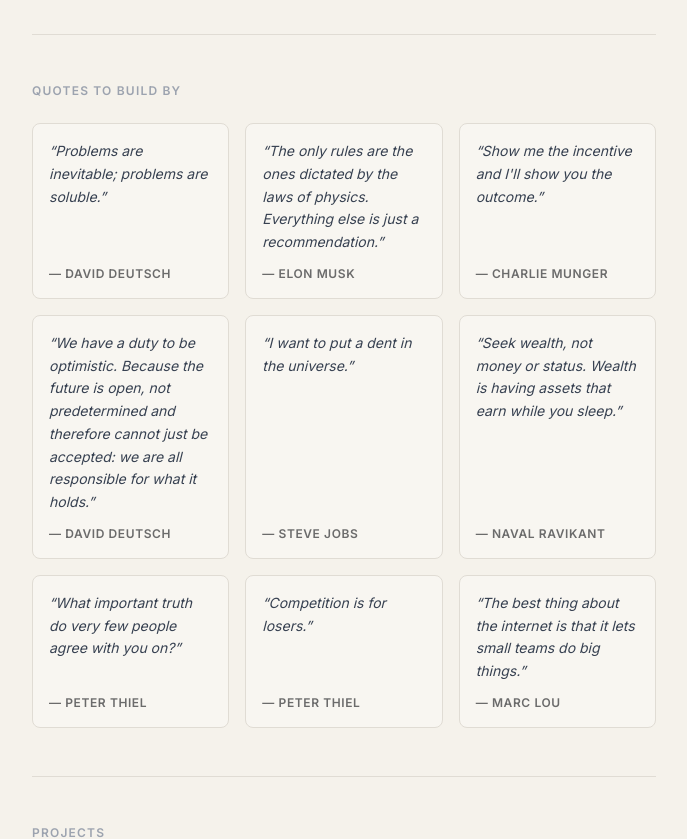
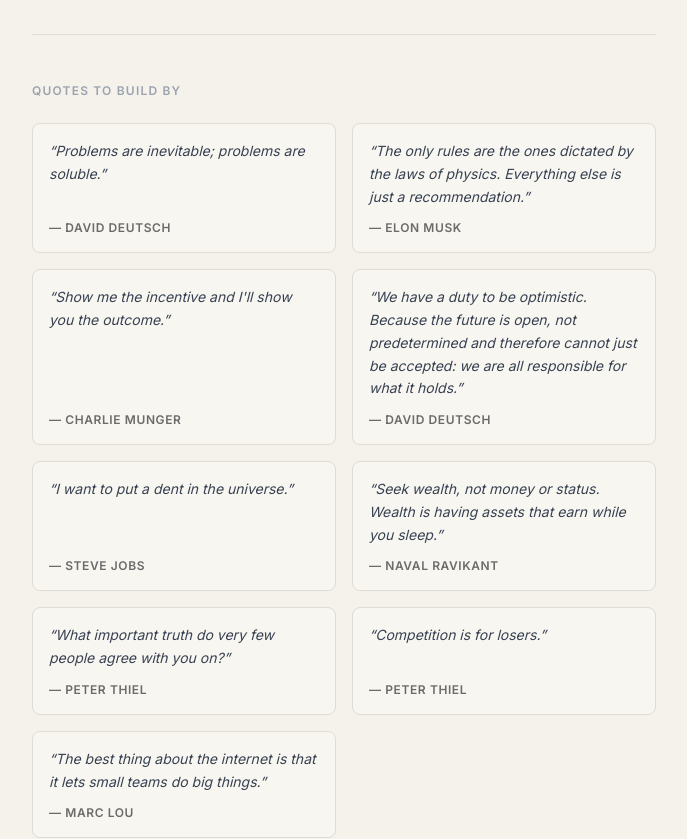
Before and after one commit to hilal953/my-portfolio, a Next.js app: page / in a window 1280 px wide. Shown: the part 2060-2899 px from the top of the page, without its empty margins (296-983 px from the left). Built offline with nearby package versions, Linux system fonts and the light colour scheme; no server answers.

Commit message:
Fix responsiveness and column squishing of quotes section on laptop screens

```diff
--- a/app/page.tsx
+++ b/app/page.tsx
@@ -312,7 +312,7 @@
       <ScrollFadeIn>
         <section>
           <SectionEyebrow>Quotes to Build By</SectionEyebrow>
-          <div className="grid grid-cols-1 gap-4 sm:grid-cols-2 lg:grid-cols-3">
+          <div className="grid grid-cols-1 gap-4 sm:grid-cols-2">
             {quotes.map((item, i) => (
               <ScrollFadeIn key={item.quote} delay={i * 50}>
                 <div className="flex h-full flex-col justify-between rounded-lg border border-divider bg-white/30 p-4 transition-colors duration-200 hover:border-primary/20">
```
